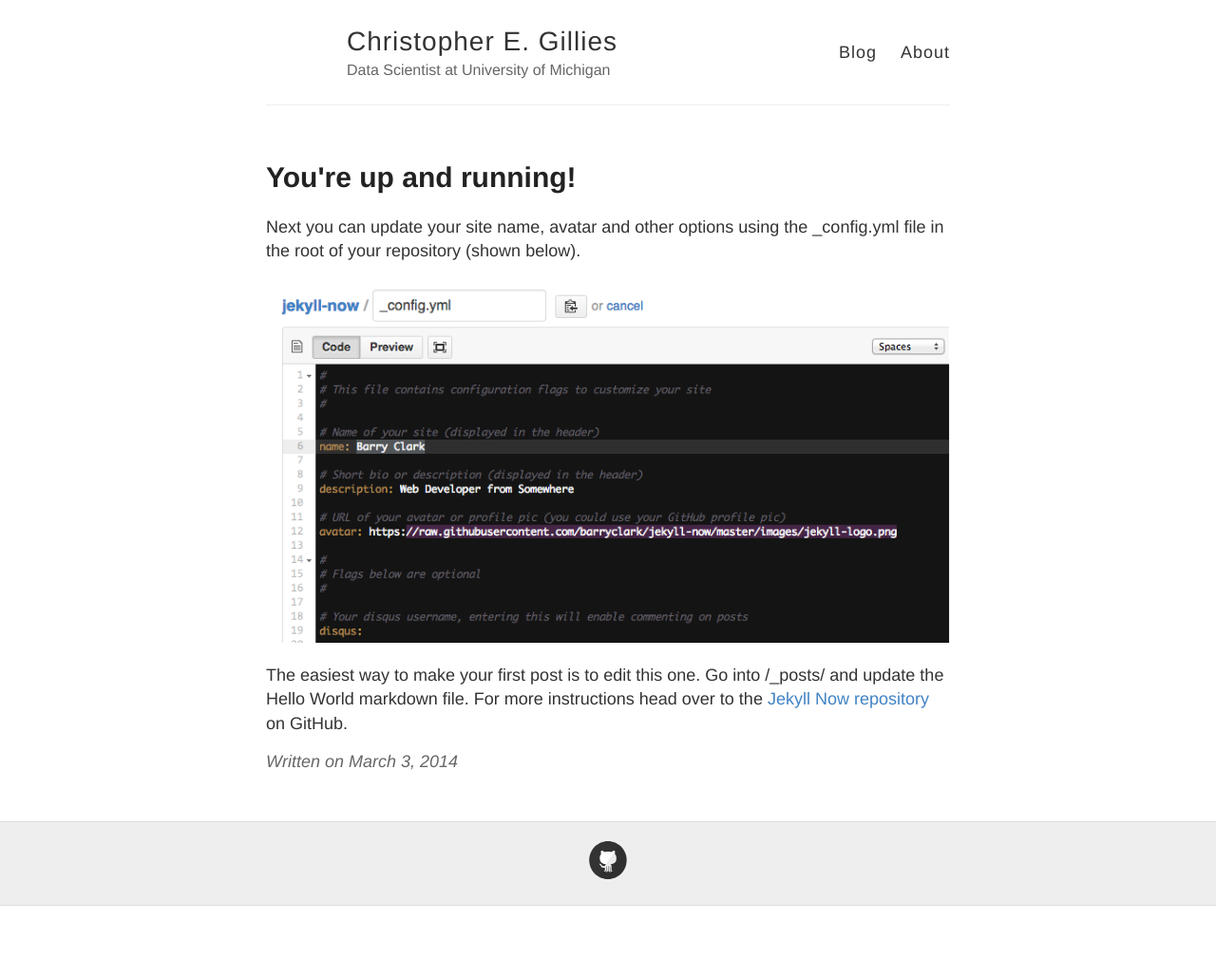
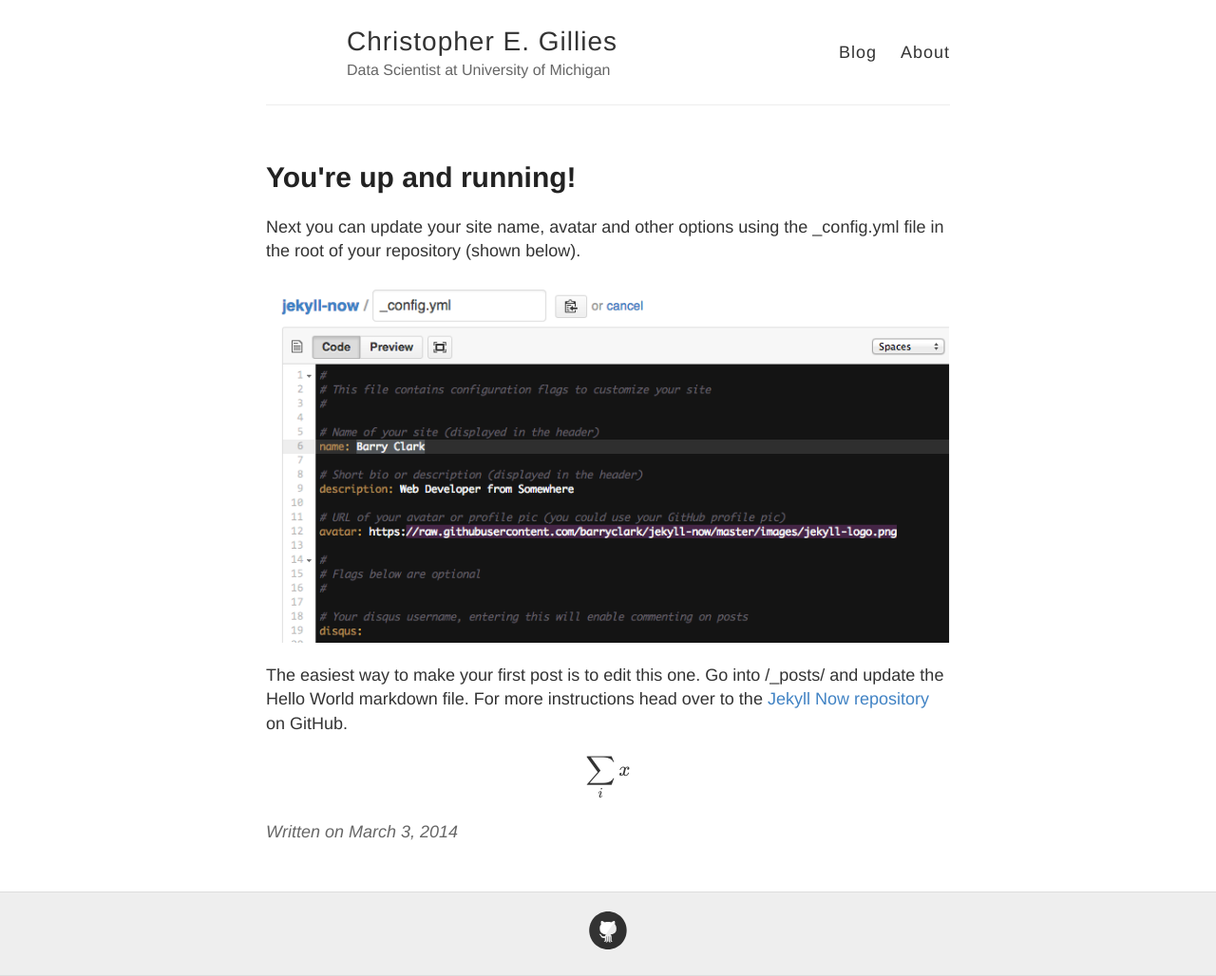
Before and after one commit to christopher-gillies/christopher-gillies.github.io, a Jekyll site: the page built from _posts/2014-3-3-Hello-World.md, in a window 1280 px wide. Shown: the whole page at 95% size. Built offline with Jekyll 4.4.1, drawn with Linux system fonts in a browser that asks for light colours; formulas are drawn with MathJax 3; before the commit the page ends 954 px from its top, so only the background shows below that.

Commit message:
Update 2014-3-3-Hello-World.md

```diff
--- a/_posts/2014-3-3-Hello-World.md
+++ b/_posts/2014-3-3-Hello-World.md
@@ -8,3 +8,5 @@ Next you can update your site name, avatar and other options using the _config.y
 ![_config.yml]({{ site.baseurl }}/images/config.png)
 
 The easiest way to make your first post is to edit this one. Go into /_posts/ and update the Hello World markdown file. For more instructions head over to the [Jekyll Now repository](https://github.com/barryclark/jekyll-now) on GitHub.
+
+$$ \sum_i x $$
```
